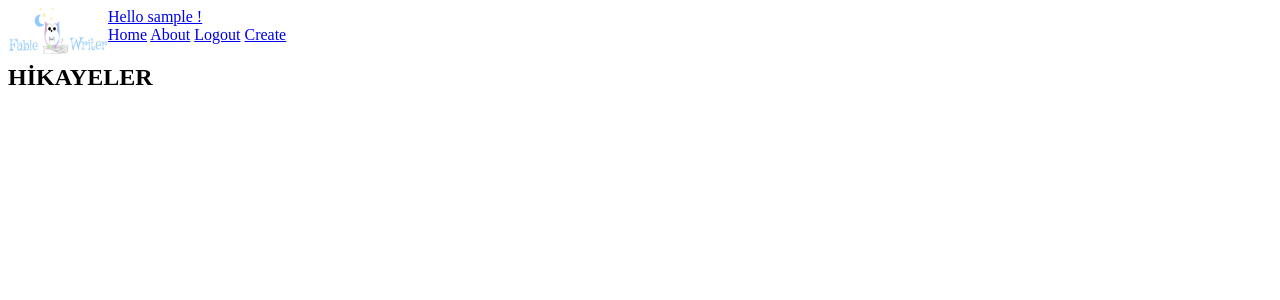
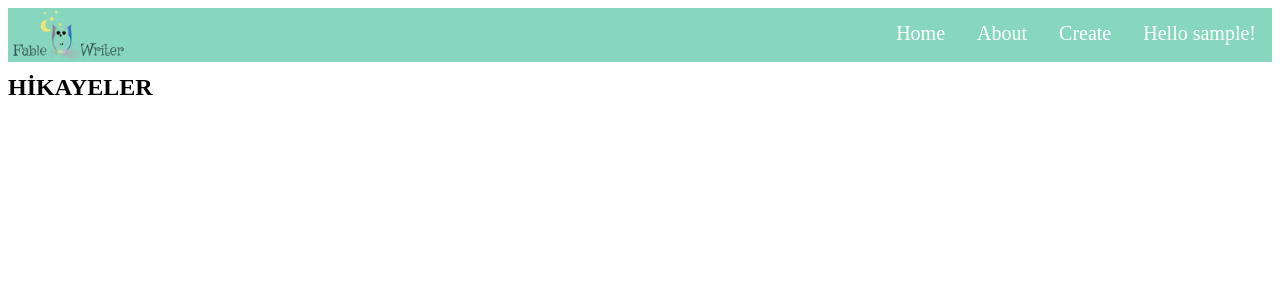
Before and after one commit to lyk2018-python/fabl-writer, a Django app: page / in a window 1280 px wide. Shown: the top 300 px of the page. Run offline with Django 3.2, Linux system fonts and the light colour scheme; the visitor is signed in with stand-in values (Sample User, id 1); data that the repository does not hold is empty.

Commit message:
Add css: base.css in layout

```diff
--- /dev/null
+++ b/fablwriter/static/layout/styles/base.css
@@ -0,0 +1,80 @@
+
+
+ul {
+  list-style-type: none;
+  margin: 0;
+  padding: 0;
+  overflow: hidden;
+  background-color:  #86d7bd;
+}
+
+li {
+  float: right;
+}
+
+li a, .dropbtn {
+  display: inline-block;
+  color: white;
+  text-align: center;
+  padding: 14px 16px;
+  text-decoration: none;
+  font-size: 20px;
+}
+
+li a:hover, .dropdown:hover .dropbtn {
+  background-color: #77a8a8;
+}
+
+li.dropdown {
+  display: inline-block;
+}
+
+.dropdown-content {
+  display: none;
+  position: absolute;
+  background-color: #86d7bd;
+  min-width: 160px;
+  box-shadow: 0px 8px 16px 0px rgba(0,0,0,0.2);
+  z-index: 1;
+}
+
+.dropdown-content a {
+  color: white;
+  padding: 12px 16px;
+  text-decoration: none;
+  display: block;
+  text-align: left;
+}
+
+.dropdown-content a:hover {
+  background-color: #77a8a8
+}
+
+.dropdown:hover .dropdown-content {
+  display: block;
+}
+
+li a:hover:not(.active) {
+  background-color: #77a8a8;
+}
+
+/*.active {
+  background-color: #639c9c;
+}*/
+img {
+  height:50px;
+  width:auto;
+  display:inline-block;
+}
+
+.logoimg {
+  float:left;
+  height:100%;
+  width:auto;
+  display:inline-block;
+}
+
+.nav {
+  height: 46px;
+  text-decoration: none;
+}
--- a/fablwriter/templates/base.html
+++ b/fablwriter/templates/base.html
@@ -2,29 +2,37 @@
 <html>
 {% load static %}
 {% load i18n %}
+  <link rel="stylesheet" href="{% static 'layout/styles/base.css'%}" type="text/css" />
   <head>
     <meta charset="utf-8">
     <title>{% block title %} Default Title {% endblock %}</title>
   </head>
   <body>
-    <nav>
 
-      <img src="{% static "images/logo.png" %}" height="50" width="100" style="float:left"/>
+    <nav class = nav>
+          <ul>
           {% if user.is_authenticated %}
-        <a href="{% url 'profile' %}" style="float:left margin:10px">Hello {{ user.username }} !</a>
+            <li class="dropdown">
+              <a href="javascript:void(0)" class="dropbtn">Hello {{ user.username }}!</a>
+              <div class="dropdown-content">
+                <a href="{% url 'profile' %}">{% trans 'Profile' %}</a>
+                <a href="{% url 'logout'%}">{% trans 'Logout' %}</a>
+              </div>
+            </li>
           {% endif %}
-        <div class="menu">
-        <a href="{% url 'home' %}">{% trans 'Home' %}</a>
-        <a href="{% url 'about' %}">{% trans 'About' %}</a>
           {% if user.is_authenticated %}
-          <a href="{% url 'logout'%}">{% trans 'Logout' %}</a>
-          <a href="{% url 'create'%}">{% trans 'Create' %}</a>
+            <li><a href="{% url 'create' %}">{% trans 'Create' %}</a></li>
           {% else %}
-          <a href="{% url 'signup'%}">{% trans 'Signup' %}</a>
-          <a href="{% url 'login'%}">{% trans 'Login' %}</a>
+            <li><a href="{% url 'login' %}">{% trans 'Login' %}</a></li>
+            <li><a href="{% url 'signup' %}">{% trans 'Signup' %}</a></li>
           {% endif %}
-        </div>
+            <li><a href="{% url 'about' %}">{% trans 'About' %}</a></li>
+            <li><a href="{% url 'home' %}">{% trans 'Home' %}</a></li>
+            <div class="logoimg"><img src="{% static "images/logo.png" %}">
+            </a></div>
+          </ul>
       </nav>
+
     {% block content %}
       #Contents goes in
     {% endblock %}
```
Also changed, not shown: fablwriter/static/images/logo.png, 1 other file. Lines whose indentation alone changed are shown as unchanged.
